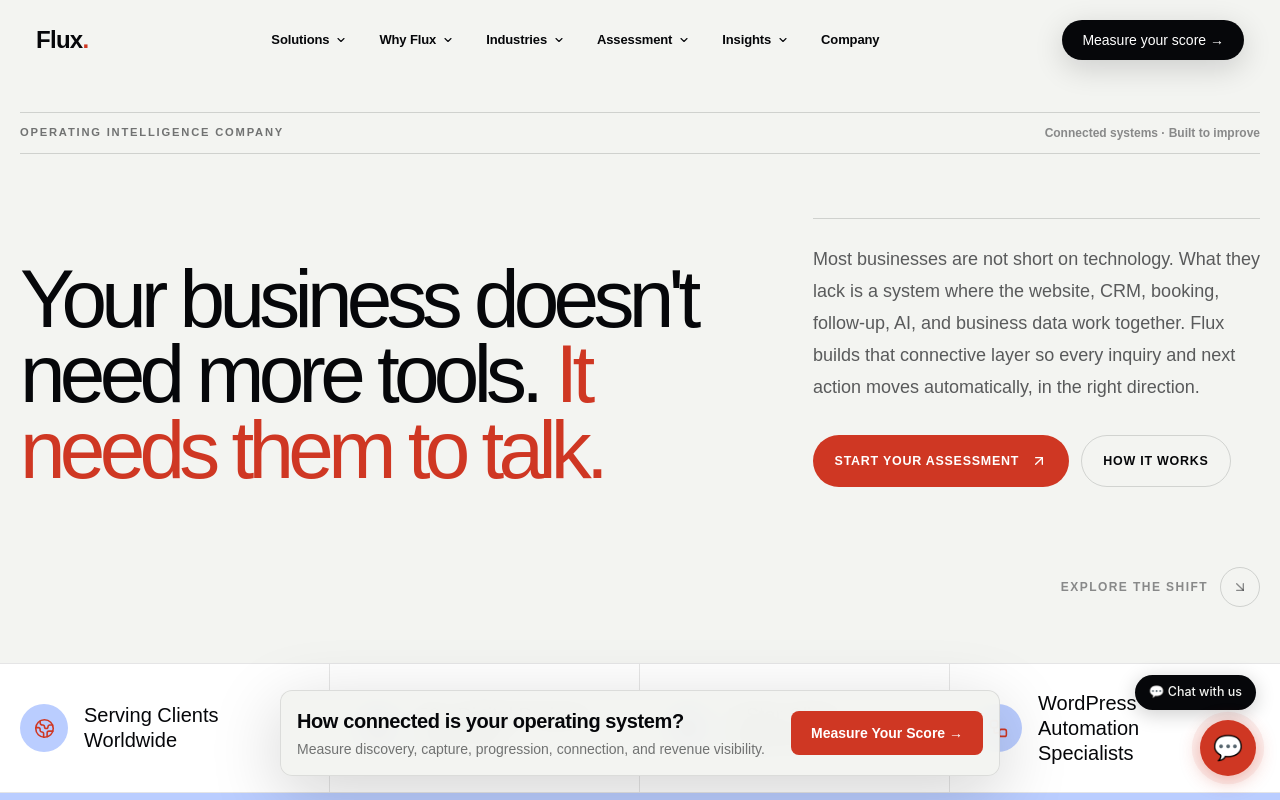
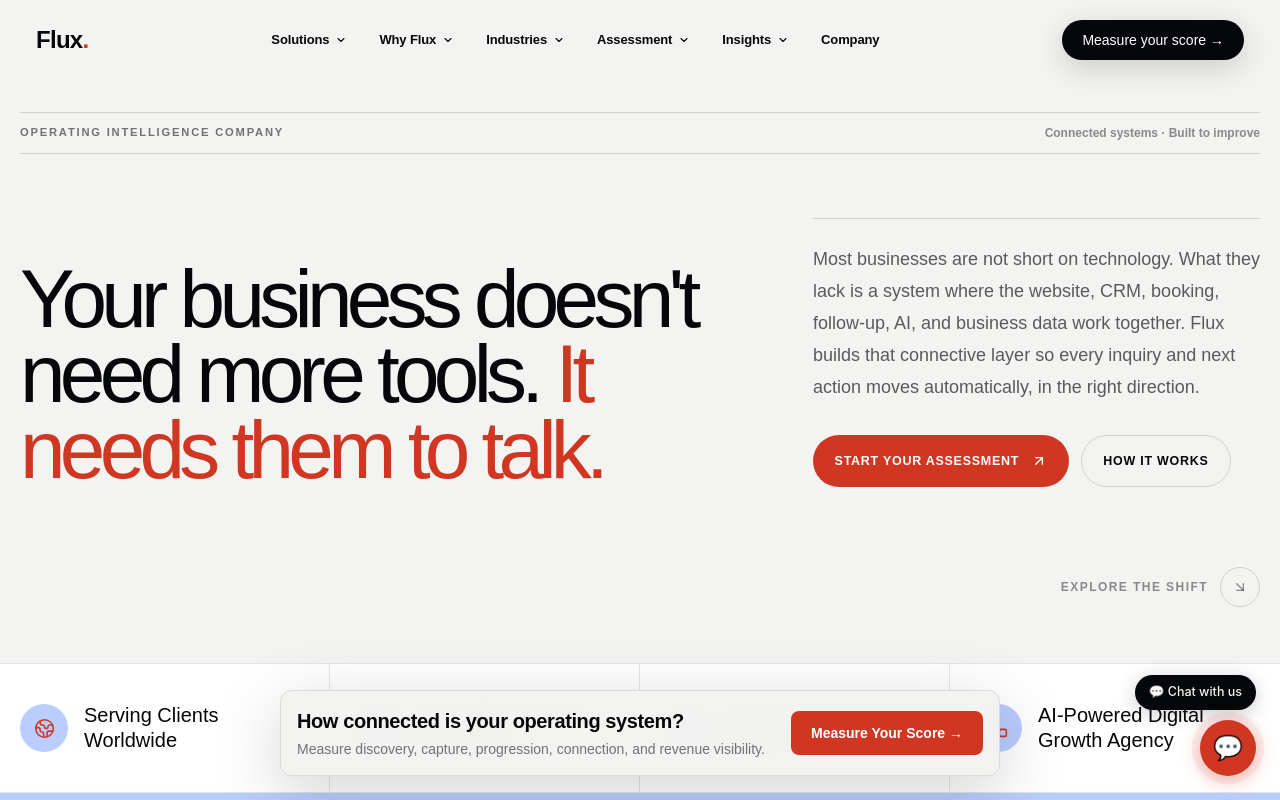
Before and after one commit to dev-gagandeep/Flux-Media-Creations, a Next.js app: page / in a window 1280 px wide. Shown: the top 800 px of the page. Built offline with nearby package versions, Linux system fonts and the light colour scheme.

Commit message:
Update homepage growth agency stat

```diff
--- a/src/components/home/HomeV2.tsx
+++ b/src/components/home/HomeV2.tsx
@@ -65,7 +65,7 @@
   { label: "Serving Clients Worldwide", Icon: Globe2 },
   { label: "50+ Digital Projects Delivered", Icon: Layers3 },
   { label: "5-Star Client Satisfaction", Icon: BadgeCheck },
-  { label: "WordPress + Automation Specialists", Icon: Workflow },
+  { label: "AI-Powered Digital Growth Agency", Icon: Workflow },
 ];
 
 function Reveal({ children, className = "", delay = 0 }: { children: React.ReactNode; className?: string; delay?: number }) {
```
